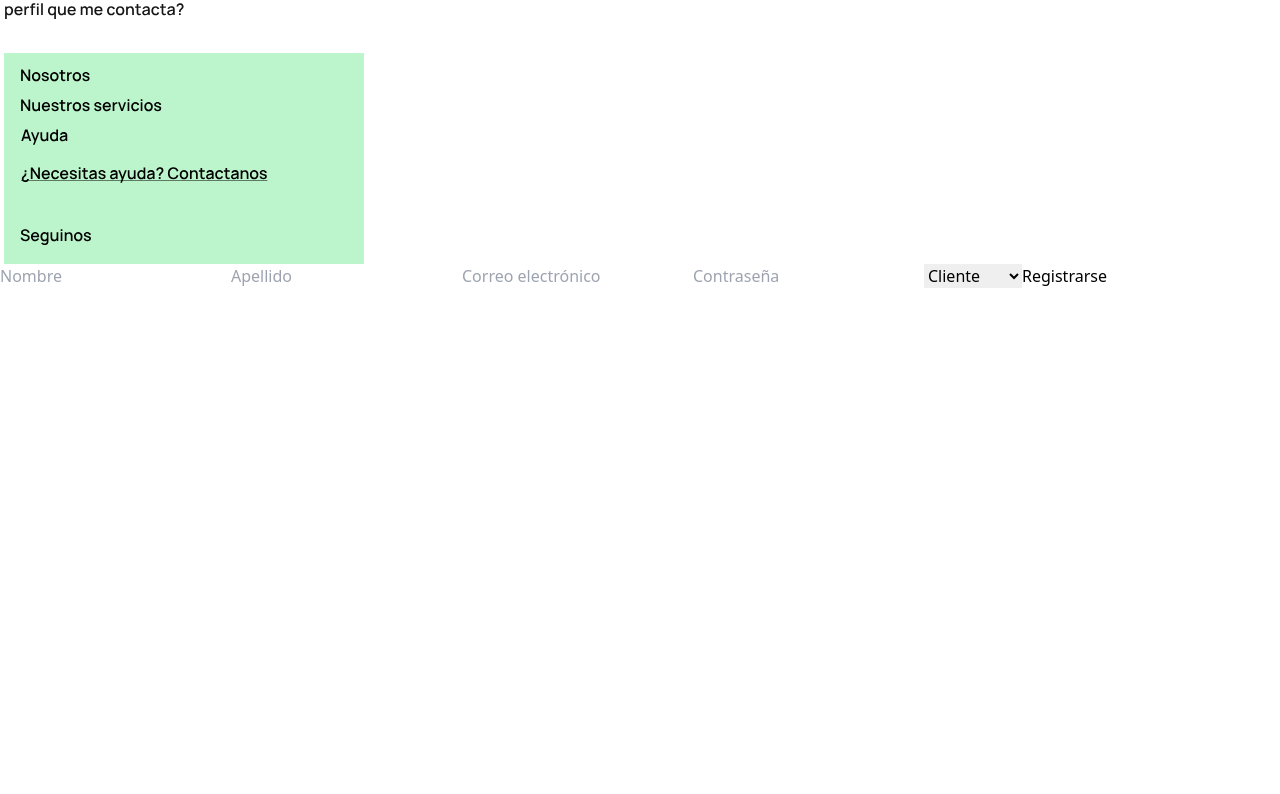
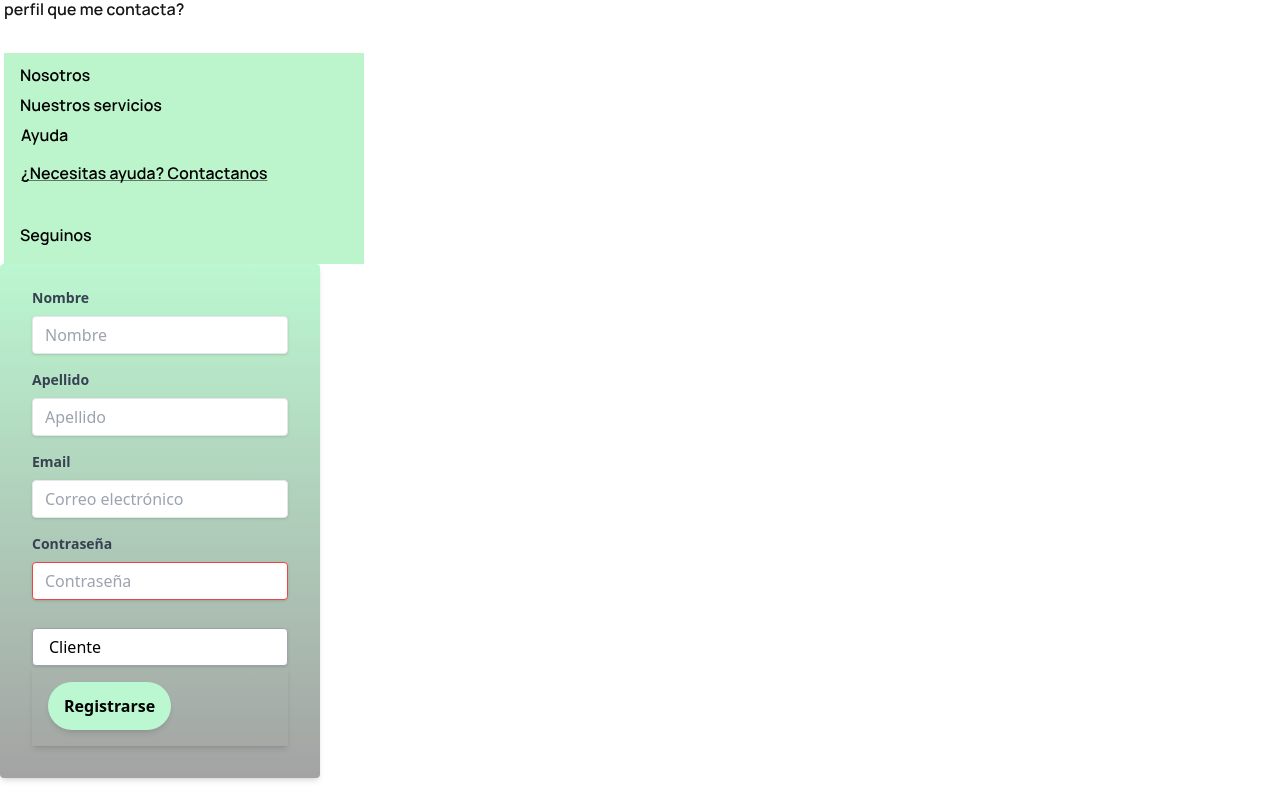
Before and after one commit to Tai-MS/s14-06-t-node-react, a React (Vite) app in the folder frontend/: page /#/ in a window 1280 px wide. Shown: the part 1505-2299 px from the top of the page. Before the commit the page ends 1793 px from the top, so only its background shows below. Built offline with nearby package versions, Linux system fonts and the light colour scheme.

Commit message:
estilos registro

```diff
--- a/frontend/src/componentes/Registration/Register.jsx
+++ b/frontend/src/componentes/Registration/Register.jsx
@@ -25,42 +25,71 @@ const FormRegister = () => {
   });
 
   return (
+    <div class="w-full max-w-xs">
        <div>
-      <form onSubmit={handleSubmit}>
-        <input
+        <form class="w-328 h-568 bg-gradient-to-b from-green-200 to-neutral-400 shadow-md rounded px-8 pt-6 pb-8 mb-4" onSubmit={handleSubmit}>
+        <div class="mb-4">
+          <label class="block text-gray-700 text-sm font-bold mb-2" for="firstName">
+        Nombre
+          </label>
+          <input class="shadow appearance-none border rounded w-full py-2 px-3 text-gray-700 leading-tight focus:outline-none focus:shadow-outline"
           type='text'
           placeholder='Nombre'
           name='firstName'
           value={values.firstName}
           onChange={handleChange}
           />
-        <input
+        </div>
+        <div class="mb-4">
+          <label class="block text-gray-700 text-sm font-bold mb-2" for="lastName">
+        Apellido
+          </label>
+          <input class="shadow appearance-none border rounded w-full py-2 px-3 text-gray-700 leading-tight focus:outline-none focus:shadow-outline"
           type='text'
           placeholder='Apellido'
           name='lastName'
           value={values.lastName}
           onChange={handleChange}
           />
-        <input
+        </div>
+        <div class="mb-4">
+          <label class="block text-gray-700 text-sm font-bold mb-2" for="email">
+        Email
+          </label>
+          <input class="shadow appearance-none border rounded w-full py-2 px-3 text-gray-700 leading-tight focus:outline-none focus:shadow-outline"
           type='email'
           placeholder='Correo electrónico'
           name='email'
           value={values.email}
           onChange={handleChange}
           />
-        <input
+        </div>
+        <div class="mb-4">
+          <label  class="block text-gray-700 text-sm font-bold mb-2" for="password">
+        Contraseña
+          </label>
+          <input class="shadow appearance-none border border-red-500 rounded w-full py-2 px-3 text-gray-700 mb-3 leading-tight focus:outline-none focus:shadow-outline"
           type='password'
           placeholder='Contraseña'
           name='password'
           value={values.password}
           onChange={handleChange}
           />
-        <select name='rol' value={values.rol} onChange={handleChange}>
+        </div>
+        <div class="inline-block relative w-64">
+        <select class="block appearance-none w-full bg-white border border-gray-400 hover:border-gray-500 px-4 py-2 pr-8 rounded shadow leading-tight focus:outline-none focus:shadow-outline" name='rol' value={values.rol} onChange={handleChange}>
           <option value='CLIENT'>Cliente</option>
           <option value='PROVIDER'>Proveedor</option>
         </select>
+        </div>
+
+        <div class="p-4 flex justify-between shadow-md sticky top-0 z-50">
+         <div class="bg-green-200 hover:bg-green-600 rounded-full text-black font-semibold w-max py-3 px-4 shadow-md transition-colors duration-300 ease-in-out flex items-center justify-center">
           <button type='submit'>Registrarse</button>
+         </div>
+        </div>
       </form>
+    </div>
    </div>
   );
 };
```
Lines whose indentation alone changed are shown as unchanged.
